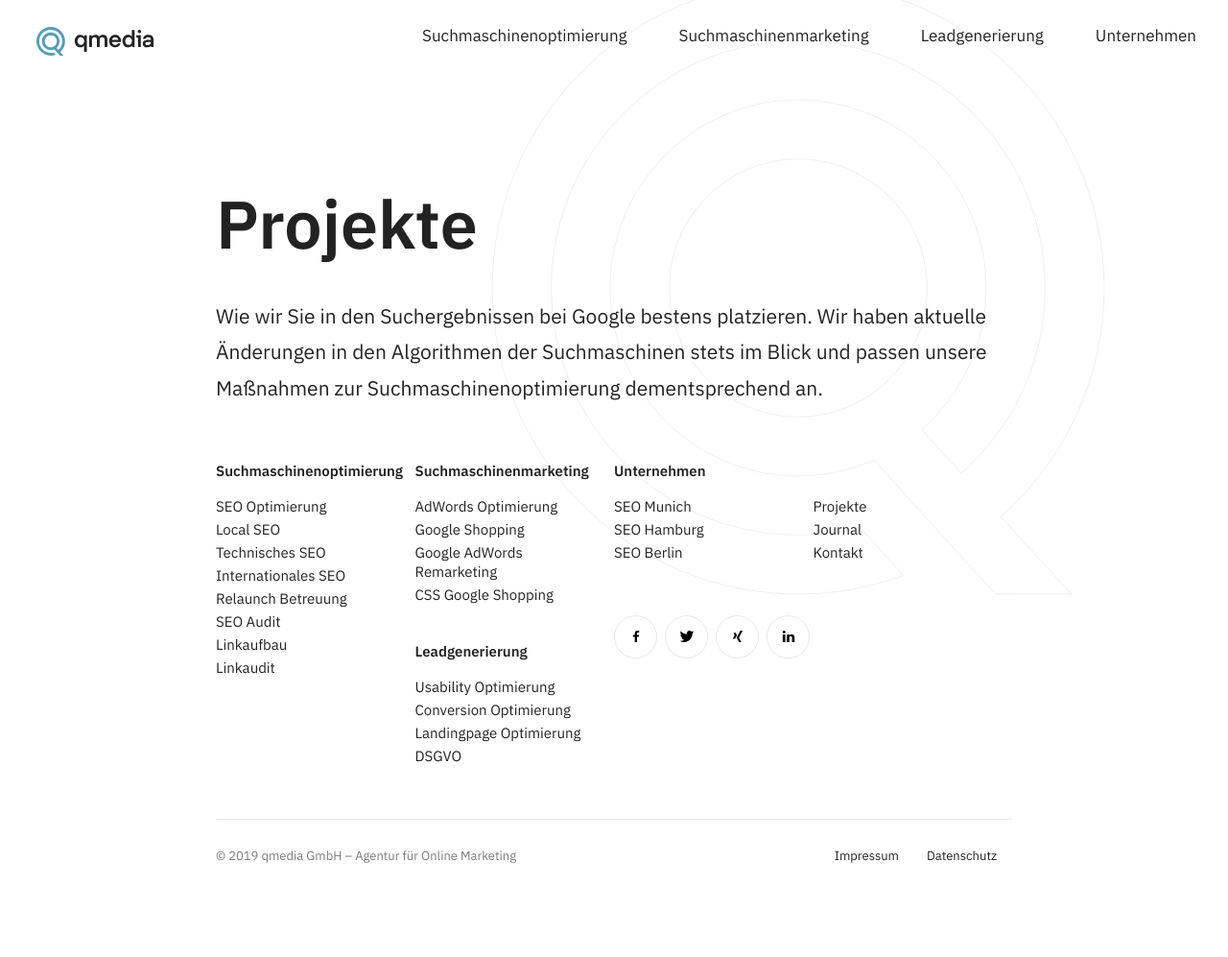
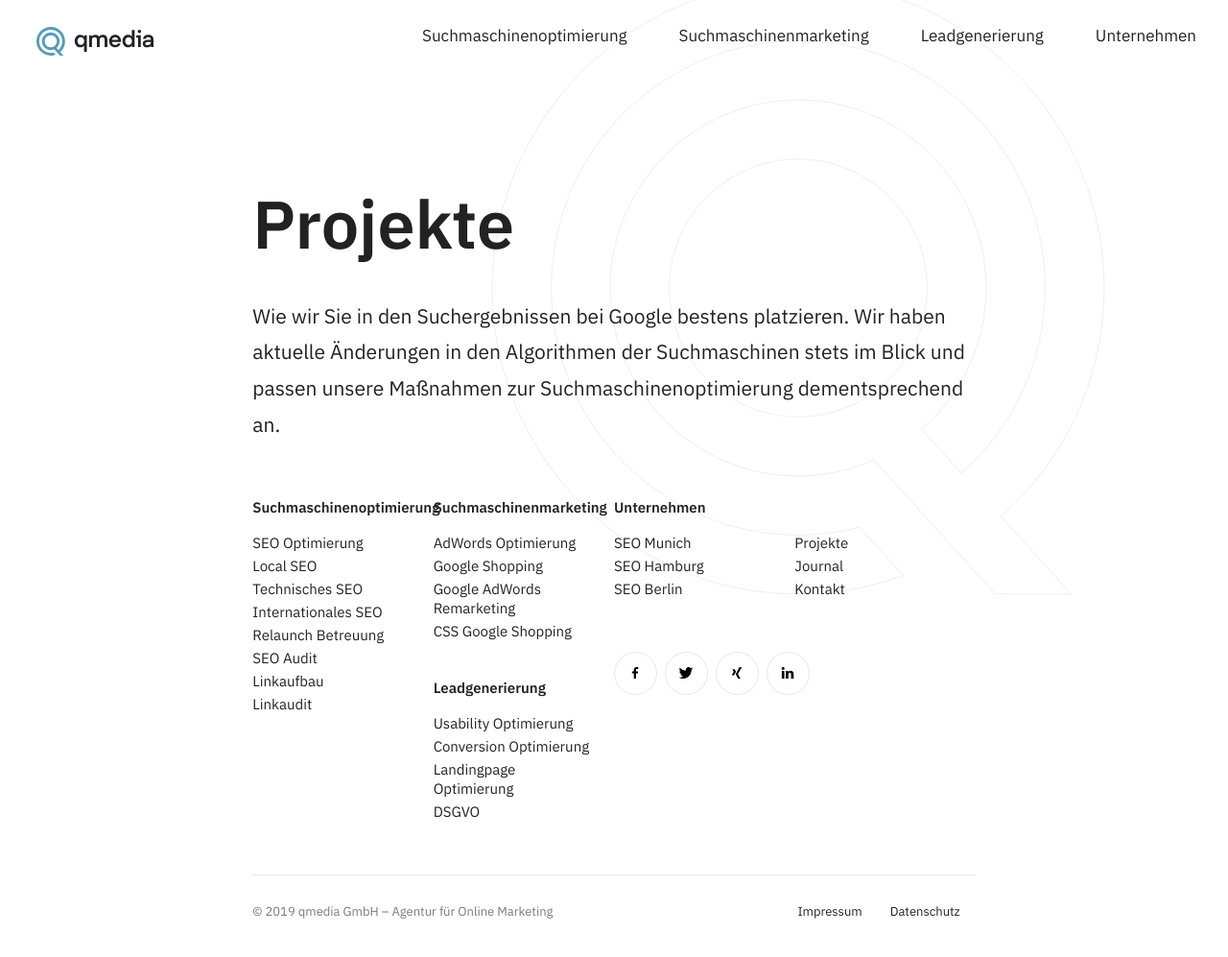
Before and after one commit to eboga/new.qmedia.de, a Jekyll site: the page built from _content/projekte.md, in a window 1280 px wide. Shown: the whole page at 96% size. Built offline with Jekyll 4.4.1, drawn with Linux system fonts in a browser that asks for light colours; before the commit the page ends 939 px from its top, so only the background shows below that.

Commit message:
adjusted paddings

```diff
--- a/_includes/style.css
+++ b/_includes/style.css
@@ -52,7 +52,7 @@
 
 @media only screen and (min-width: 64em) {
     .wrapper {
-        padding: 0 85px;
+        /*padding: 0 85px;*/
     }
 }
 
@@ -102,7 +102,7 @@ h1 {
         padding: 25px 0 ;
     }
     .service-icon {
-        padding: 30px 25px 25px 35px;
+        padding: 30px 25px 25px 0;
     }
 }
 
--- a/_layouts/default.html
+++ b/_layouts/default.html
@@ -9,7 +9,9 @@
   {% include header.html %}
     <div class="wrapper">
       <div class="pure-g">
-        <div class="qm-sm-12-12">
+        <div class="qm-sm-1-12">
+        </div>
+        <div class="qm-sm-10-12">
           <article class="">
 
               {{ content }}
@@ -17,6 +19,8 @@
 
           {% include footer.html %}
 
+        </div>
+        <div class="qm-sm-1-12">
         </div>
 
       </div>
```
Also changed, not shown: _includes/style.min.css.
